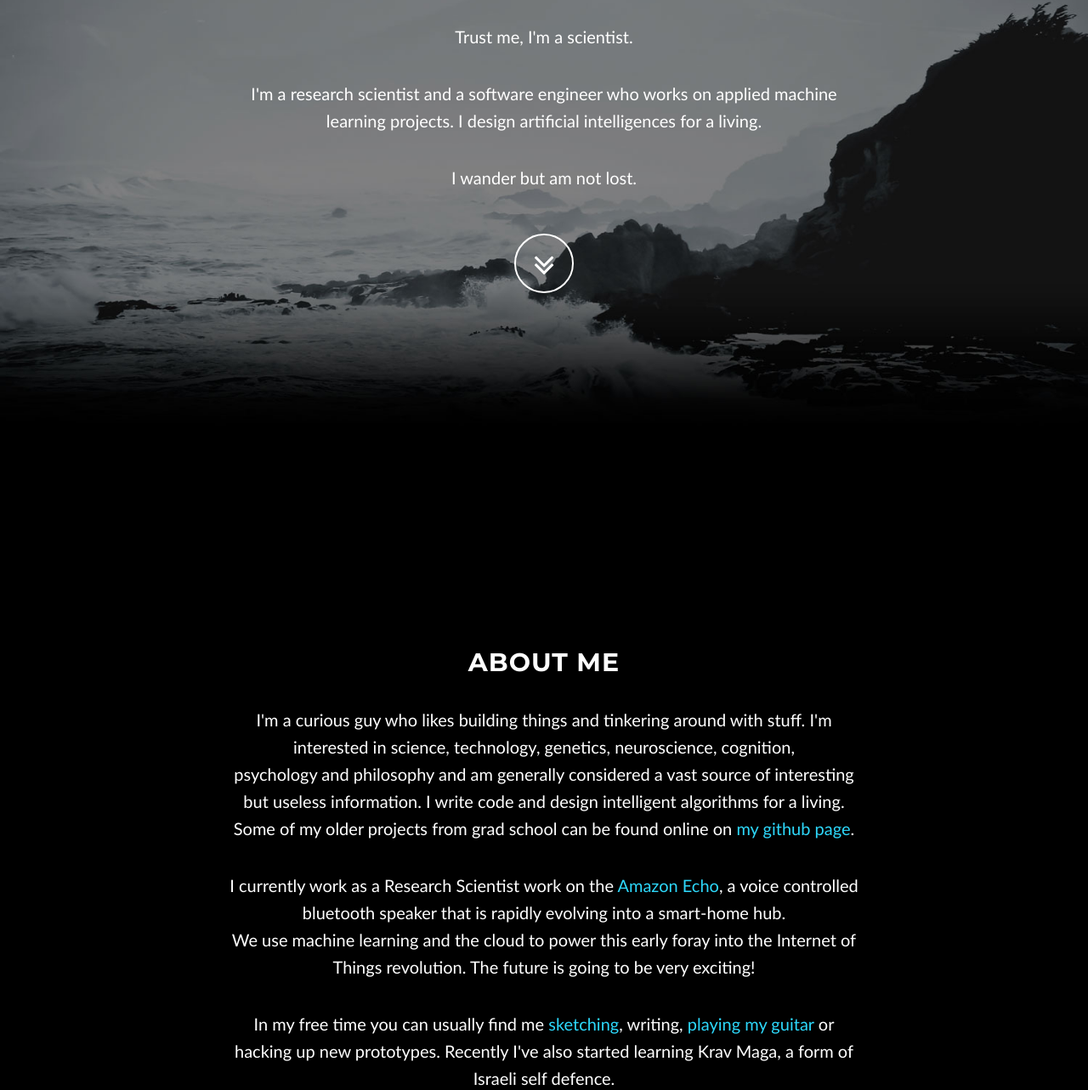
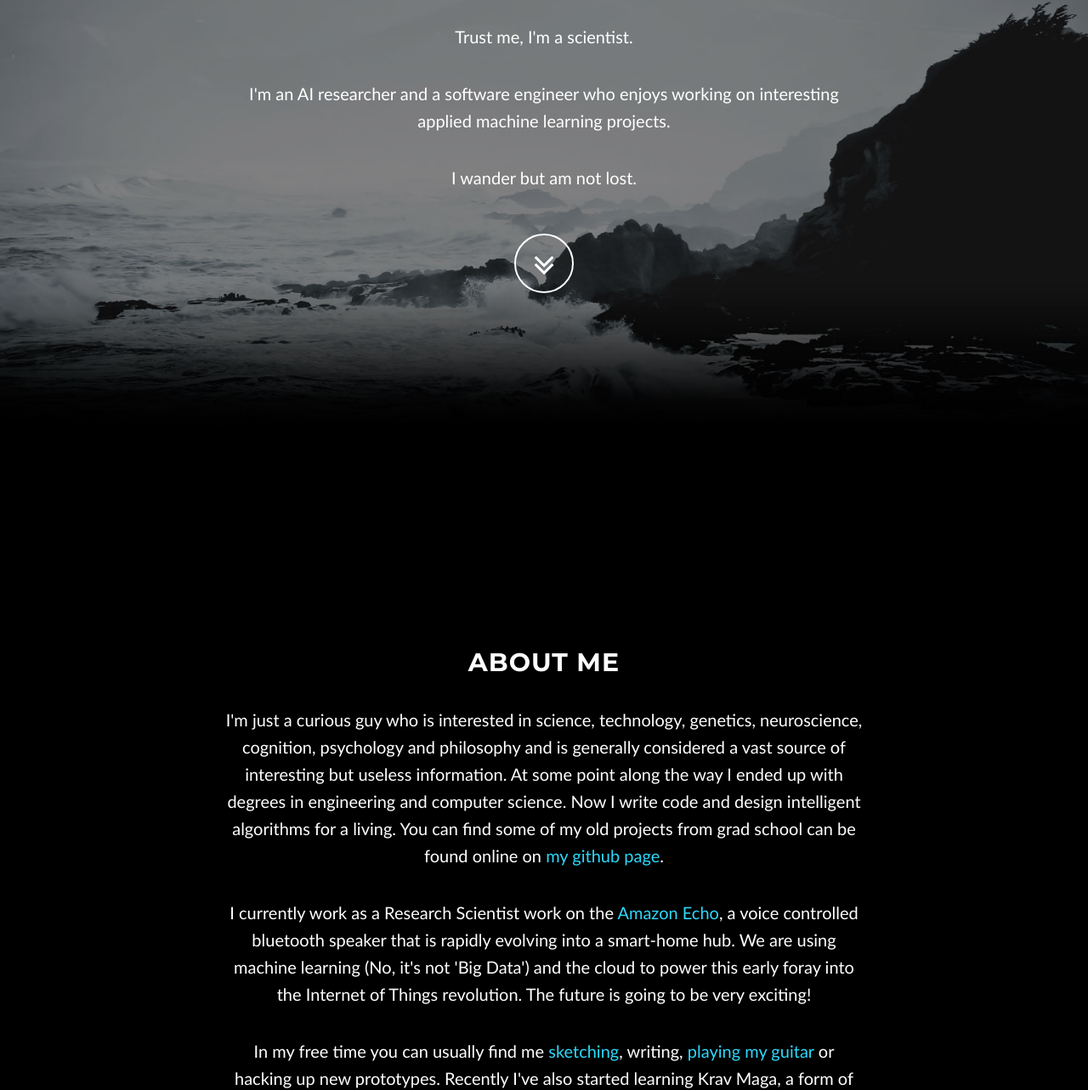
Before and after one commit to anjishnu/anjishnu.github.io, a plain HTML site: page index.html in a window 1280 px wide. Shown: the part 287-1570 px from the top of the page at 85% size. Drawn offline with Linux system fonts and the light colour scheme; some packages are replaced by stand-ins of ours.

Commit message:
Minor changes

```diff
--- a/index.html
+++ b/index.html
@@ -78,9 +78,10 @@
                         <p class="intro-text">
 			  <p> Trust me, I'm a scientist. </p>
 			<p>
-			  I'm a research scientist and a software engineer who works on applied machine learning projects.
-			  I design artificial intelligences for a living.</p>
-			<p>I wander but am not lost.
+			  I'm an AI researcher and a software engineer who enjoys working on interesting applied machine learning projects.
+			</p>
+			<p>
+			  I wander but am not lost.
 			</p>
 			</p>
                         <a href="#about" class="btn btn-circle page-scroll">
@@ -97,13 +98,14 @@
         <div class="row">
             <div class="col-lg-8 col-lg-offset-2">
                 <h2>About me</h2>
-                <p> I'm a curious guy who likes building things and tinkering around with stuff. I'm interested in science, technology, genetics, neuroscience, cognition,
-		  <br> psychology and philosophy and am generally considered a vast source of interesting but useless information.
-		  <bt> I write code and design intelligent algorithms for a living. Some of my older projects from grad school can be found online on
+                <p> I'm just a curious guy who is interested in science, technology, genetics, neuroscience, cognition,
+		  psychology and philosophy and is generally considered a vast source of interesting but useless information.
+		  At some point along the way I ended up with degrees in engineering and computer science.
+		  Now I write code and design intelligent algorithms for a living. You can find some of my old projects from grad school can be found online on
 		    <a href="https://github.com/anjishnu">my github page</a>.
                     <p>I currently work as a Research Scientist work on the
 		      <a href="http://http://www.amazon.com/oc/echo/">Amazon Echo</a>, a voice controlled bluetooth speaker that is rapidly evolving into a smart-home hub.
-		      <br>We use machine learning and the cloud to power this early foray into the Internet of Things revolution.
+		      We are using machine learning (No, it's not 'Big Data') and the cloud to power this early foray into the Internet of Things revolution.
 		      The future is going to be very exciting!</p>
                     <p>In my free time you can usually find me
 		      <a href="http://http://torvoraptor.deviantart.com/gallery/">sketching</a>,
@@ -114,17 +116,13 @@
         </div>
     </section>
 
-    <!-- Download Section -->
+    <!-- Work Section -->
     <section id="work" class="content-section text-center">
         <div class="work-section">
             <div class="container">
                 <div class="col-lg-8 col-lg-offset-2">
                   <h2>Work</h2>
 		  <p> I work on the natural language processing stack for the Amazon Echo, on Natural Language Understanding, supporting the SDK expansion and Language Modeling.
-                  <p> For a brief overview of my past work experience you can check out my LinkedIn Profile.</p>
-		  <p>
-                    <a href="https://www.linkedin.com/in/anjishnu" class="btn btn-default btn-lg">LinkedIn</a>
-		  </p>
                 </div>
             </div>
         </div>
```
